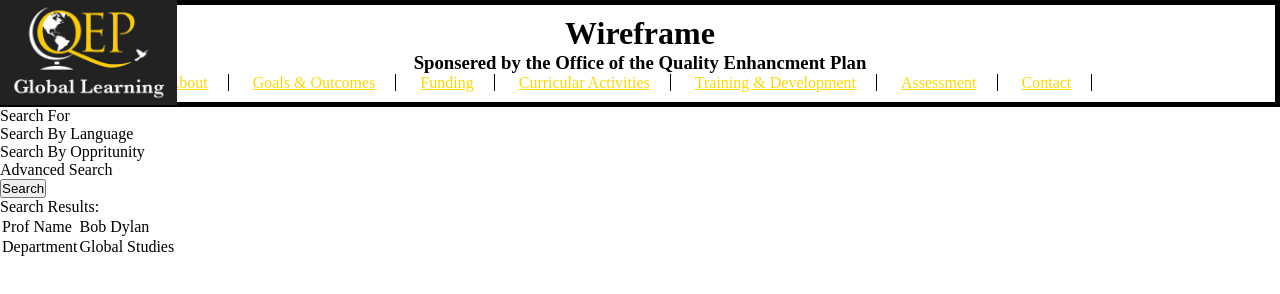
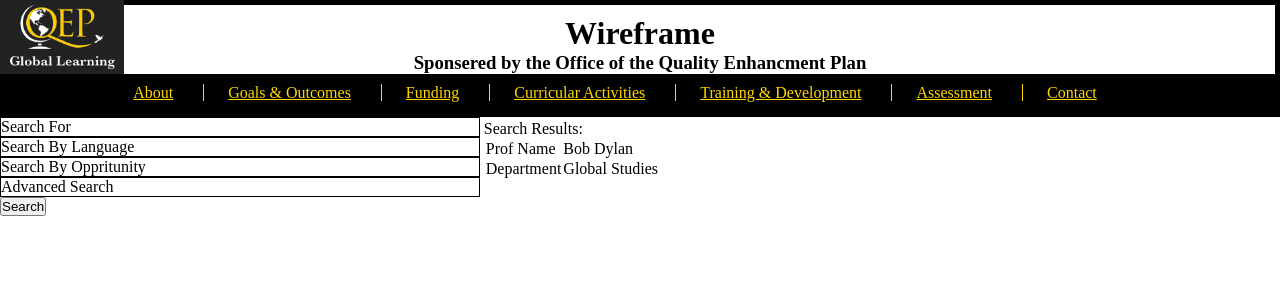
Before and after one commit to kendallmarcus12/3440-marathon, a plain HTML site: page index.html in a window 1280 px wide. Drawn offline with Linux system fonts and the light colour scheme.

Commit message:
better css

```diff
--- a/style.css
+++ b/style.css
@@ -1,10 +1,10 @@
-*
-{
+* {
   margin: 0px;
   padding: 0px;
+  resize:auto;
 }
 img {
-  height:105px;
+  height:74px;
   position: absolute;
   top:0px;
   left: 0px;
@@ -12,7 +12,7 @@ img {
 header {
   border: 5px solid;
   text-align:center;
-  padding: 10px;
+  padding: 10px 0px 0px 0px ;
 
 }
 a {
@@ -21,10 +21,26 @@ a {
 
 ul.nav > li {
   display:inline;
-  border-right: 1px solid;
+  border-right: 1px solid gold;
   margin-right:20px;
-  padding-right: 20px;
+  padding-right: 30px;
+
 }
-li:last-child {
+ul.nav{
+  background-color:black;
+  padding:10px;
+}
+ul.nav > li:last-child {
   border-right: 0px;
 }
+
+#search-column > ul > li{
+  border: 1px solid;
+  margin-right:800px;
+}
+
+#results {
+  position:absolute;
+  top:120px;
+  right:620px;
+}
```
